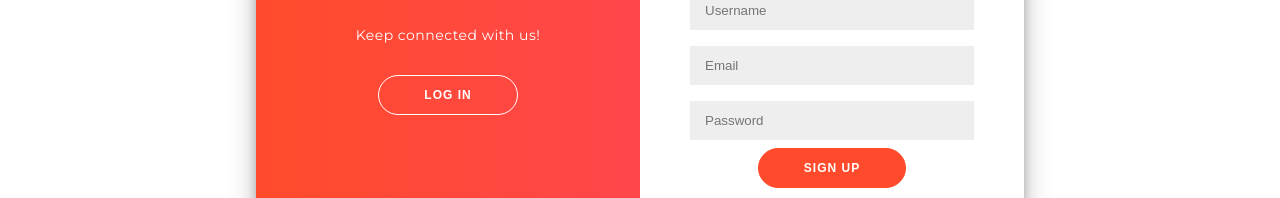
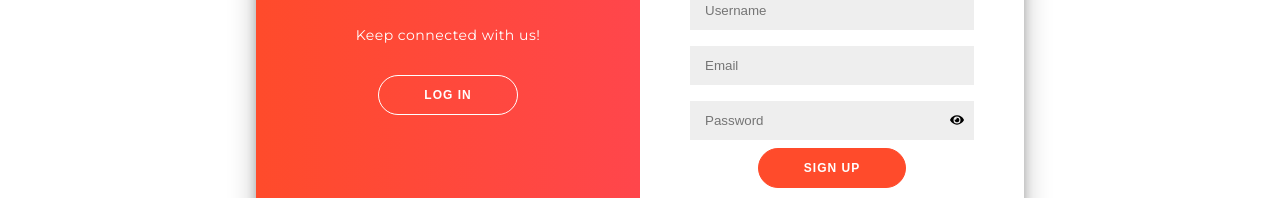
Before and after one commit to feliciahmq/orbital-mechhub, a React (Vite) app: page /account in a window 1280 px wide. Both pictures are taken after a click on the button "SIGN UP". Shown: the part 377-575 px from the top of the page. Built offline with nearby package versions, Linux system fonts and the light colour scheme; no server answers.

Commit message:
Add toggle pw visibility eye

```diff
--- a/src/pages/registration/LoginSignupForm.css
+++ b/src/pages/registration/LoginSignupForm.css
@@ -94,6 +94,21 @@ body {
 		padding: 12px 15px;
 		margin: 8px 0;
 		width: 100%;
+	}
+
+	.password {
+		display: flex;
+		align-items: center;
+		position: relative;
+		width: 100%;
+	}
+
+	.password p {
+		position: absolute;
+		right: 0;
+		cursor: pointer;
+		padding-top: 14px;
+		padding-right: 10px;
 	}
 
 	.container {
--- a/src/pages/registration/LoginSignupForm.jsx
+++ b/src/pages/registration/LoginSignupForm.jsx
@@ -7,6 +7,7 @@ import { auth, db } from "../../lib/firebaseConfig";
 import { signInWithEmailAndPassword, createUserWithEmailAndPassword } from "firebase/auth";
 import { query, collection, where, getDocs, doc, setDoc } from "firebase/firestore";
 import { signInWithGoogle } from './GoogleAuth';
+import { FaEye, FaEyeSlash } from 'react-icons/fa';
 
 import './LoginSignupForm.css';
 import Header from '../../components/header/Header';
@@ -15,6 +16,16 @@ function LoginSignUpForm() {
     const [rightPanelActive, setRightPanelActive] = useState(false);
     const [isMobile, setIsMobile] = useState(window.innerWidth <= 768);
     const [showLogin, setShowLogin] = useState(true);
+    const [signUpVisible, setSignUpVisible] = useState(false);
+    const [loginVisible, setLoginVisible] = useState(false);
+
+    const toggleSignUpPassword = () => {
+        setSignUpVisible(!signUpVisible);
+    };
+
+    const toggleLoginPassword = () => {
+        setLoginVisible(!loginVisible);
+    };
 
     // navigate
     const navigate = useNavigate();
@@ -144,8 +155,11 @@ function LoginSignUpForm() {
                                         value={username} onChange={(e) => setUsername(e.target.value)} required />
                                     <input type="email" placeholder="Email"
                                         value={signupEmail} onChange={(e) => setSignupEmail(e.target.value)} required />
-                                    <input type="password" placeholder="Password"
-                                        value={signupPassword} onChange={(e) => setSignupPassword(e.target.value)} required />
+                                    <div className="password">
+                                        <input type={signUpVisible ? "text" : "password"} placeholder="Password"
+                                            value={signupPassword} onChange={(e) => setSignupPassword(e.target.value)} required />
+                                        <p onClick={toggleSignUpPassword}>{signUpVisible ? <FaEyeSlash /> : <FaEye />}</p>
+                                    </div>
                                     <button type="submit">Sign up</button>
                                 </form>
                             </div>
@@ -161,8 +175,11 @@ function LoginSignUpForm() {
                                     <span>or use your email</span>
                                     <input type="email" placeholder="Email"
                                         value={loginEmail} onChange={(e) => setLoginEmail(e.target.value)} />
-                                    <input type="password" placeholder="Password"
-                                        value={loginPassword} onChange={(e) => setLoginPassword(e.target.value)} />
+                                    <div className="password">
+                                        <input type={loginVisible ? "text" : "password"} placeholder="Password"
+                                            value={loginPassword} onChange={(e) => setLoginPassword(e.target.value)} />
+                                        <p onClick={toggleLoginPassword}>{loginVisible ? <FaEyeSlash /> : <FaEye />}</p>
+                                    </div>
                                     <button type="submit">Log in</button>
                                 </form>
                             </div>
```
